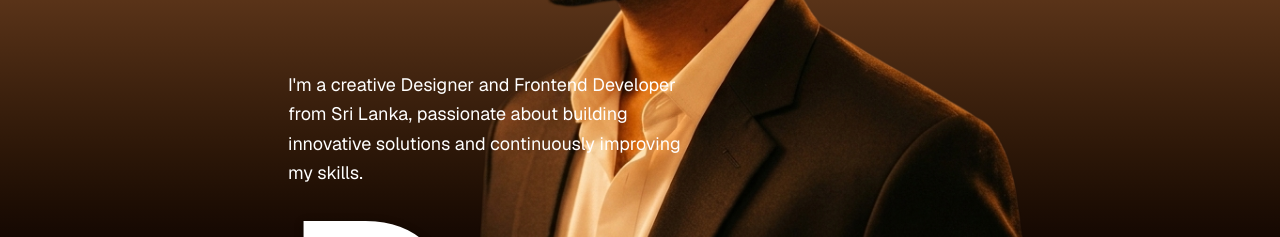
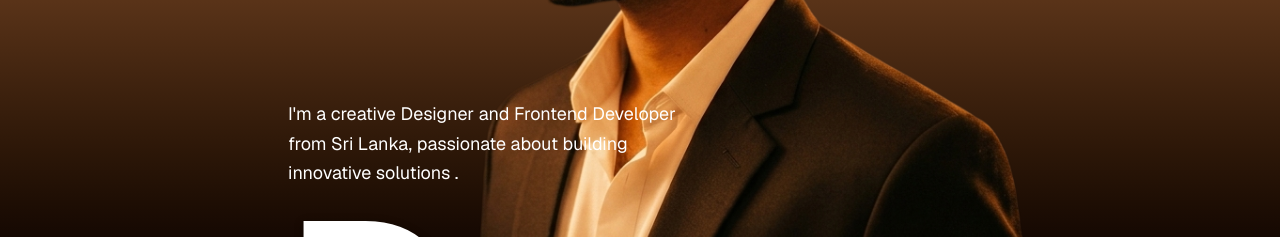
Before and after one commit to dasunthamsh/Dasun, a Next.js app: page / in a window 1280 px wide. Shown: the part 389-626 px from the top of the page. Built offline with nearby package versions, Linux system fonts and the light colour scheme; no server answers.

Commit message:
content updated

```diff
--- a/src/app/components/HeroSection.jsx
+++ b/src/app/components/HeroSection.jsx
@@ -38,7 +38,7 @@ bg-gradient-to-b from-[#DF8645] via-[#9D5E2D] via-[#563117] to-[#000000]">
         <div className='absolute bottom-32 sm:bottom-56 left-0 z-20 text-left'>
           <div className="max-w-md pl-8">
             <p className="font-nimbus text-lg leading-relaxed">
-              I'm a creative Designer and Frontend Developer from Sri Lanka, passionate about building innovative solutions and continuously improving my skills.
+              I'm a creative Designer and Frontend Developer from Sri Lanka, passionate about building innovative solutions .
             </p>
           </div>
         </div>
--- a/src/app/page.js
+++ b/src/app/page.js
@@ -42,7 +42,7 @@ export default function Home() {
           <AboutSection/>
         </section>
 
-        <section id="education" className="mt-20 relative">
+        <section id="education" className="mt-20 relative z-20">
           <EducationExperience/>
         </section>
 
```
